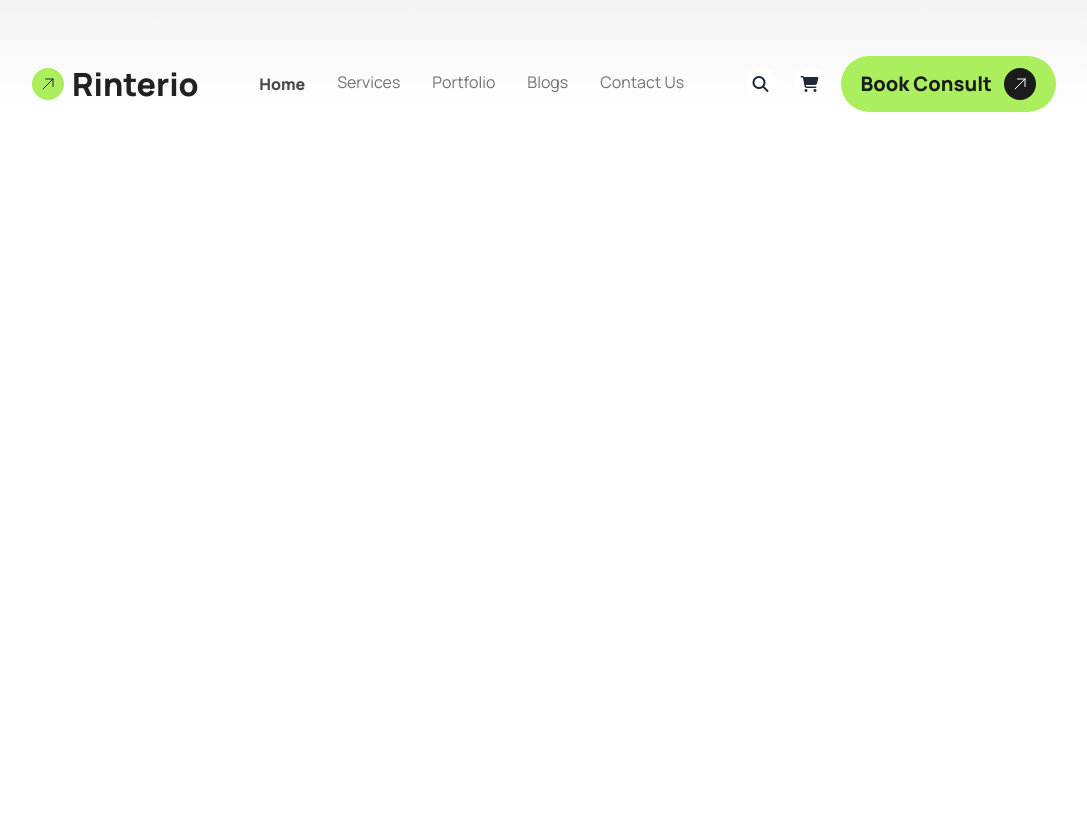
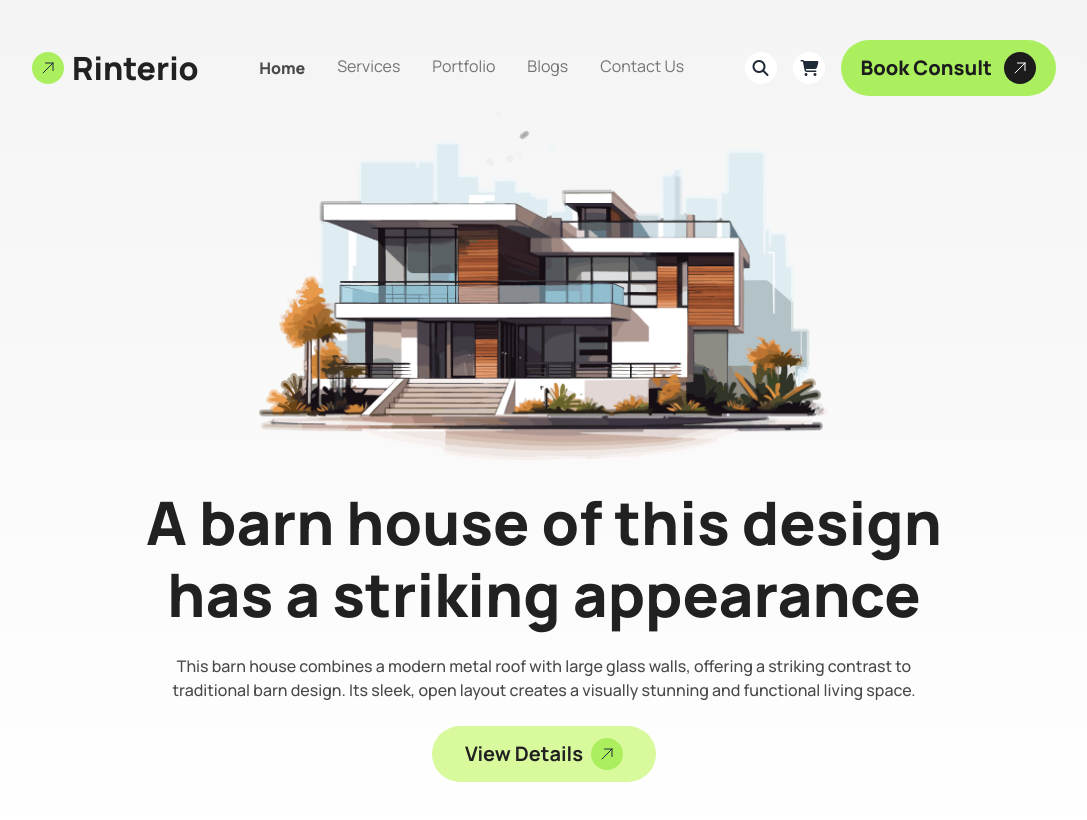
Before and after one commit to tainurrahaman/Order-to-design-home, a plain HTML site: page index.html in a window 1280 px wide. Shown: the whole page, without its empty margins (96-1183 px from the left). Drawn offline with nearby package versions, Linux system fonts and the light colour scheme.

Commit message:
add banner section

```diff
--- a/index.html
+++ b/index.html
@@ -33,7 +33,7 @@
   </head>
   <body>
     <header
-      class="font-manrope bg-gradient-to-b from-[#F4F4F4] ... px-5 md:px-8 lg:px-32 pt-8 md:pt-10 lg:pt-14"
+      class="font-manrope bg-gradient-to-b from-[#F4F4F4] ... px-5 md:px-8 lg:px-32 py-8 md:py-10"
     >
       <div class="flex justify-between items-center">
         <!-- Logo Section -->
@@ -138,6 +138,50 @@
           <li><a class="menu-list" href="#">Contact Us</a></li>
         </ul>
       </div>
+      <!-- Banner Section -->
+      <div class="hero">
+        <div class="hero-content text-center">
+          <div class="">
+            <div class="flex justify-center items-center mb-6">
+              <img src="assets/banner.png" alt="" />
+            </div>
+            <div>
+              <h1
+                class="text-6xl font-extrabold px-10 text-[#212121] leading-[4.5rem]"
+              >
+                A barn house of this design has a striking appearance
+              </h1>
+              <p class="py-6 px-24 text-base font-medium text-[#494949]">
+                This barn house combines a modern metal roof with large glass
+                walls, offering a striking contrast to traditional barn design.
+                Its sleek, open layout creates a visually stunning and
+                functional living space.
+              </p>
+              <div
+                class="flex bg-lime-200 space-x-2 rounded-[32px] mx-96 my-0 px-5 py-3 justify-center border-red-600"
+              >
+                <button class="font-bold text-[#212121] text-xl mx-0 my-auto">
+                  View Details
+                </button>
+                <svg
+                  xmlns="http://www.w3.org/2000/svg"
+                  fill="none"
+                  viewBox="0 0 24 24"
+                  stroke-width="1.5"
+                  stroke="currentColor"
+                  class="size-6 bg-[#ABEF5F] mx-0 my-auto rounded-full h-8 w-8 p-2"
+                >
+                  <path
+                    stroke-linecap="round"
+                    stroke-linejoin="round"
+                    d="m4.5 19.5 15-15m0 0H8.25m11.25 0v11.25"
+                  />
+                </svg>
+              </div>
+            </div>
+          </div>
+        </div>
+      </div>
     </header>
 
     <main></main>
```
